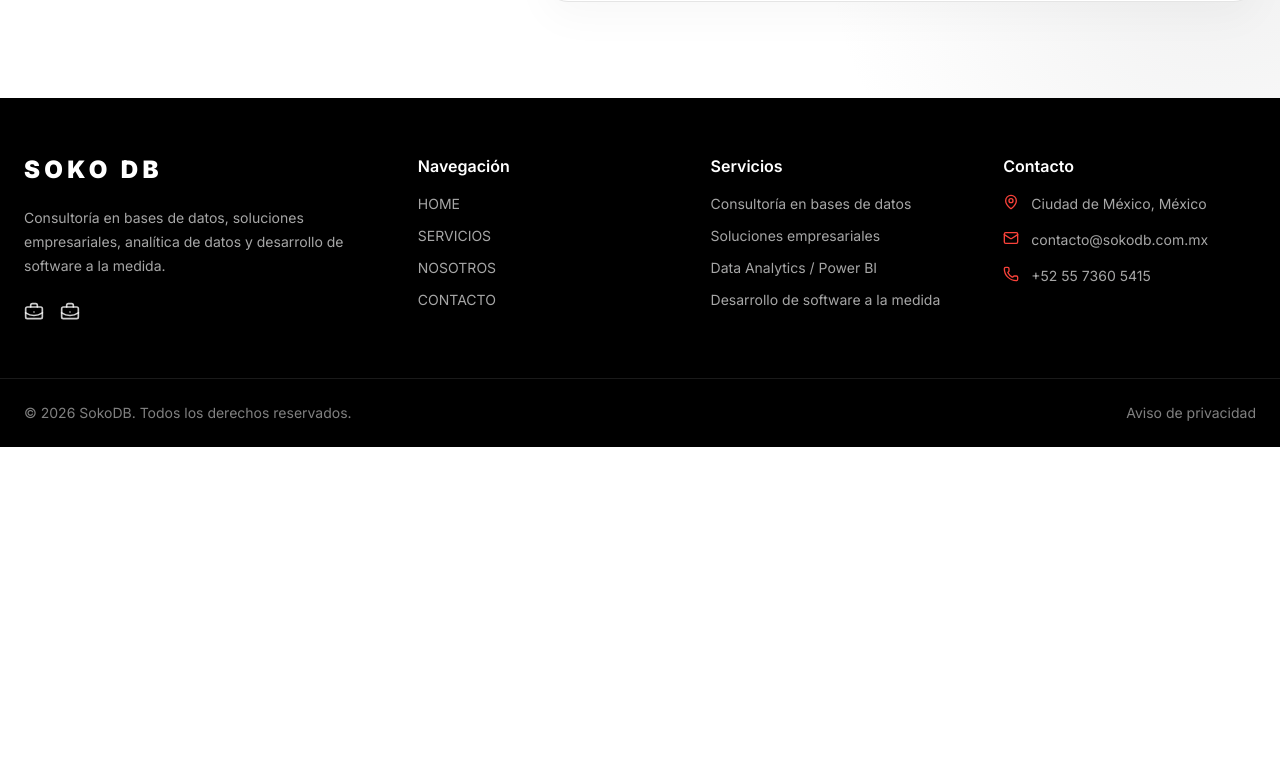
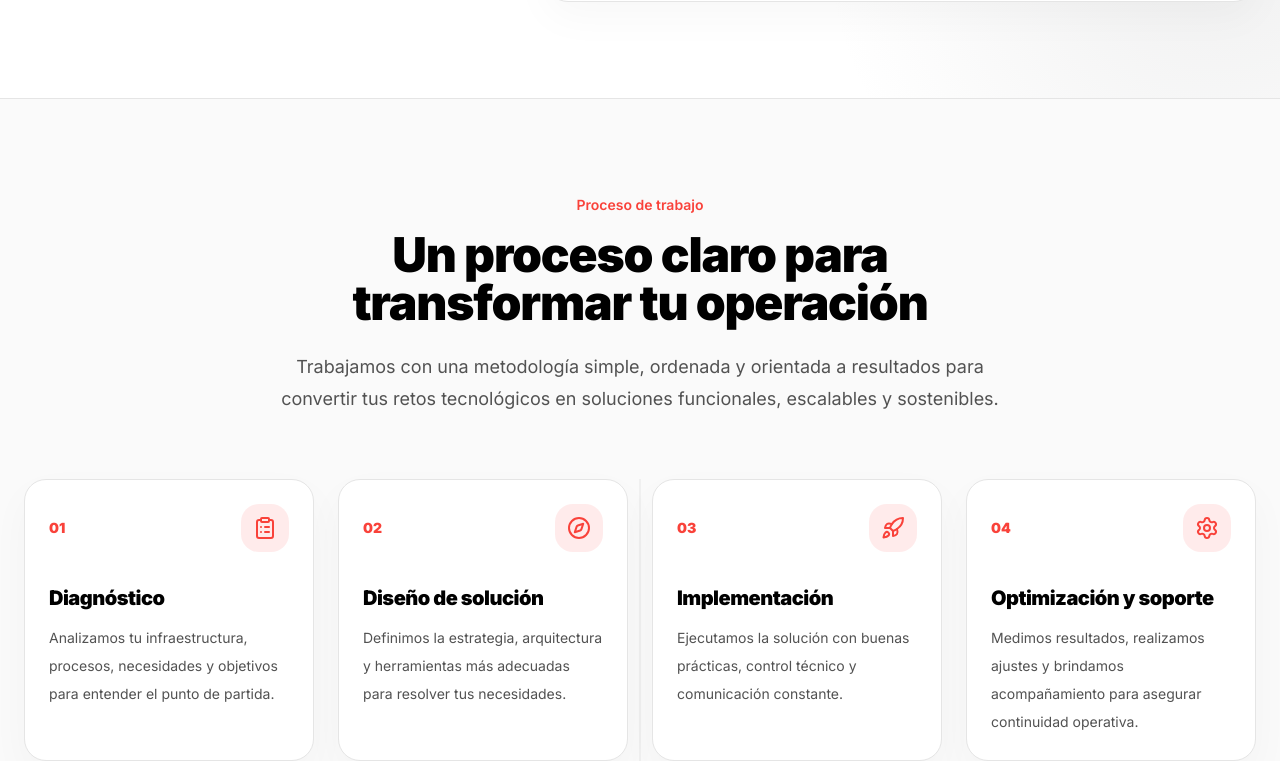
Before and after one commit to UserSoko01/sokodb-web, a Next.js app: page / in a window 1280 px wide. Shown: the part 4279-5040 px from the top of the page. Before the commit the page ends 4726 px from the top, so only its background shows below. Built offline with nearby package versions, Linux system fonts and the light colour scheme.

Commit message:
se agrega sección de procesos en home

```diff
--- a/src/app/page.tsx
+++ b/src/app/page.tsx
@@ -3,6 +3,7 @@ import { HomeHero } from "@/components/sections/HomeHero";
 import { TrustStrip } from "@/components/sections/TrustStrip";
 import { ServicesPreview } from "@/components/sections/ServicesPreview";
 import { BenefitsSection } from "@/components/sections/BenefisSections";
+import { ProcessSection } from "@/components/sections/ProcessSection";
 
 export default function HomePage() {
   return (
@@ -12,6 +13,7 @@ export default function HomePage() {
       <AboutPreview />
       <ServicesPreview />
       <BenefitsSection />
+      <ProcessSection />
     </>
   );
 }
--- /dev/null
+++ b/src/components/sections/ProcessSection.tsx
@@ -0,0 +1,96 @@
+import {
+  ClipboardList,
+  Compass,
+  Rocket,
+  Settings,
+} from "lucide-react";
+
+const processSteps = [
+  {
+    number: "01",
+    title: "Diagnóstico",
+    description:
+      "Analizamos tu infraestructura, procesos, necesidades y objetivos para entender el punto de partida.",
+    icon: ClipboardList,
+  },
+  {
+    number: "02",
+    title: "Diseño de solución",
+    description:
+      "Definimos la estrategia, arquitectura y herramientas más adecuadas para resolver tus necesidades.",
+    icon: Compass,
+  },
+  {
+    number: "03",
+    title: "Implementación",
+    description:
+      "Ejecutamos la solución con buenas prácticas, control técnico y comunicación constante.",
+    icon: Rocket,
+  },
+  {
+    number: "04",
+    title: "Optimización y soporte",
+    description:
+      "Medimos resultados, realizamos ajustes y brindamos acompañamiento para asegurar continuidad operativa.",
+    icon: Settings,
+  },
+];
+
+export function ProcessSection() {
+  return (
+    <section className="border-y border-neutral-200 bg-neutral-50">
+      <div className="mx-auto max-w-7xl px-6 py-24">
+        <div className="mx-auto max-w-3xl text-center">
+          <p className="text-sm font-semibold text-[#F9423A]">
+            Proceso de trabajo
+          </p>
+
+          <h2 className="mt-4 text-3xl font-black tracking-tight text-black md:text-5xl">
+            Un proceso claro para transformar tu operación
+          </h2>
+
+          <p className="mt-6 text-lg leading-8 text-neutral-600">
+            Trabajamos con una metodología simple, ordenada y orientada a
+            resultados para convertir tus retos tecnológicos en soluciones
+            funcionales, escalables y sostenibles.
+          </p>
+        </div>
+
+        <div className="relative mt-16">
+          <div className="absolute left-1/2 top-0 hidden h-full w-px -translate-x-1/2 bg-neutral-200 lg:block" />
+
+          <div className="grid gap-6 lg:grid-cols-4">
+            {processSteps.map((step) => {
+              const Icon = step.icon;
+
+              return (
+                <article
+                  key={step.title}
+                  className="relative rounded-3xl border border-neutral-200 bg-white p-6 shadow-[0_16px_40px_rgba(0,0,0,0.03)] transition-all duration-300 hover:-translate-y-1 hover:border-[#F9423A]/40 hover:shadow-[0_24px_60px_rgba(0,0,0,0.07)]"
+                >
+                  <div className="flex items-center justify-between">
+                    <span className="text-sm font-black text-[#F9423A]">
+                      {step.number}
+                    </span>
+
+                    <div className="flex h-12 w-12 items-center justify-center rounded-2xl bg-[#F9423A]/10">
+                      <Icon className="h-6 w-6 text-[#F9423A]" />
+                    </div>
+                  </div>
+
+                  <h3 className="mt-8 text-xl font-black tracking-tight text-black">
+                    {step.title}
+                  </h3>
+
+                  <p className="mt-3 text-sm leading-7 text-neutral-600">
+                    {step.description}
+                  </p>
+                </article>
+              );
+            })}
+          </div>
+        </div>
+      </div>
+    </section>
+  );
+}
```
